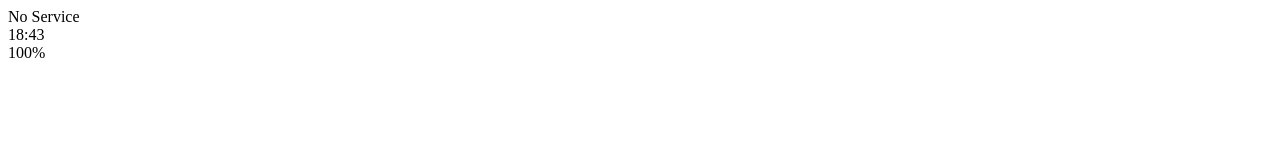
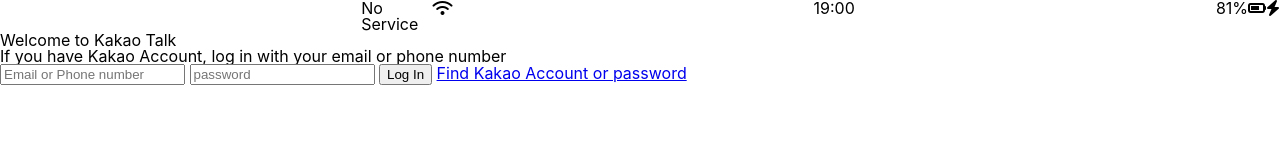
Before and after one commit to bestb4/kakao-clone-2021, a plain HTML site: page index.html in a window 1280 px wide. Drawn offline with Linux system fonts and the light colour scheme.

Commit message:
Status bar

```diff
--- /dev/null
+++ b/CSS/reset.css
@@ -0,0 +1,48 @@
+/* http://meyerweb.com/eric/tools/css/reset/
+   v2.0 | 20110126
+   License: none (public domain)
+*/
+
+html, body, div, span, applet, object, iframe,
+h1, h2, h3, h4, h5, h6, p, blockquote, pre,
+a, abbr, acronym, address, big, cite, code,
+del, dfn, em, img, ins, kbd, q, s, samp,
+small, strike, strong, sub, sup, tt, var,
+b, u, i, center,
+dl, dt, dd, ol, ul, li,
+fieldset, form, label, legend,
+table, caption, tbody, tfoot, thead, tr, th, td,
+article, aside, canvas, details, embed,
+figure, figcaption, footer, header, hgroup,
+menu, nav, output, ruby, section, summary,
+time, mark, audio, video {
+	margin: 0;
+	padding: 0;
+	border: 0;
+	font-size: 100%;
+	font: inherit;
+	vertical-align: baseline;
+}
+/* HTML5 display-role reset for older browsers */
+article, aside, details, figcaption, figure,
+footer, header, hgroup, menu, nav, section {
+	display: block;
+}
+body {
+	line-height: 1;
+}
+ol, ul {
+	list-style: none;
+}
+blockquote, q {
+	quotes: none;
+}
+blockquote:before, blockquote:after,
+q:before, q:after {
+	content: '';
+	content: none;
+}
+table {
+	border-collapse: collapse;
+	border-spacing: 0;
+}
--- /dev/null
+++ b/CSS/style.css
@@ -0,0 +1,31 @@
+@import"reset.css";
+
+body{
+    font-family: -apple-system, BlinkMacSystemFont, 'Segoe UI', Roboto, Oxygen, Ubuntu, Cantarell, 'Open Sans', 'Helvetica Neue', sans-serif;
+}
+
+.status-bar{
+    display: flex;
+    justify-content: center;
+}
+.status-bar__column{
+    width:33%;
+
+}
+.status-bar__column:first-child span{
+    margin-right: 5px;
+}
+
+.status-bar__column:nth-child(2) {
+    display:flex;
+    justify-content: center;
+}
+
+.status-bar__column:last-child {
+    display:flex;
+    justify-content: flex-end;
+    align-items:center;
+}
+.status-bar__column .fa-battery-three-quarters{
+    margin:0px 5px;
+}
--- a/index.html
+++ b/index.html
@@ -1,22 +1,39 @@
 <!DOCTYPE html>
 <html lang="en">
 <head>
+    <link rel="stylesheet" href="css/style.css">
     <meta charset="UTF-8">
     <meta http-equiv="X-UA-Compatible" content="IE=edge">
     <meta name="viewport" content="width=, initial-scale=1.0">
     <title>Welcome to Kakao Talk</title>
 </head>
 <body>
-    <div id="status-bar">
+    <div class="status-bar">
+         <div class="status-bar__column"></div>
+      <span> No Service</span>
+                            <i class="fas fa-wifi"></i>
             <div class="status-bar__column"></div>
-                <span>No Service</span>
-                <!--TO do:Wifi Icon-->
+                <span>19:00</span>
             <div class="status-bar__column"></div>
-                <span>18:43</span>
-            <div class="status-bar__column"></div>
-                <span>100%</span>
-                <!--battery icon-->
-                <!--Lightening icon-->
+                <span>81%</span>
+                <i class="fas fa-battery-three-quarters"></i>
+                <i class="fas fa-bolt"></i>
         </div>
+
+        <header class="welcome-header ">
+            <h1 class="welcome-header__title">Welcome to Kakao Talk</h1>
+            <p class="welcome-header__text">If you have Kakao Account, log in with your email or phone number</p>
+        </header>
+
+
+        <form id="login-form">
+            <input type="text" placeholder="Email or Phone number"/>
+            <input type="password" placeholder="password"/>
+            <input type="submit" value="Log In"/>
+            <a href="#">Find Kakao Account or password</a>
+        </form>
+
+
+        <script src="https://kit.fontawesome.com/d49b8ea23f.js" crossorigin="anonymous"></script>
 </body>
 </html>
```
